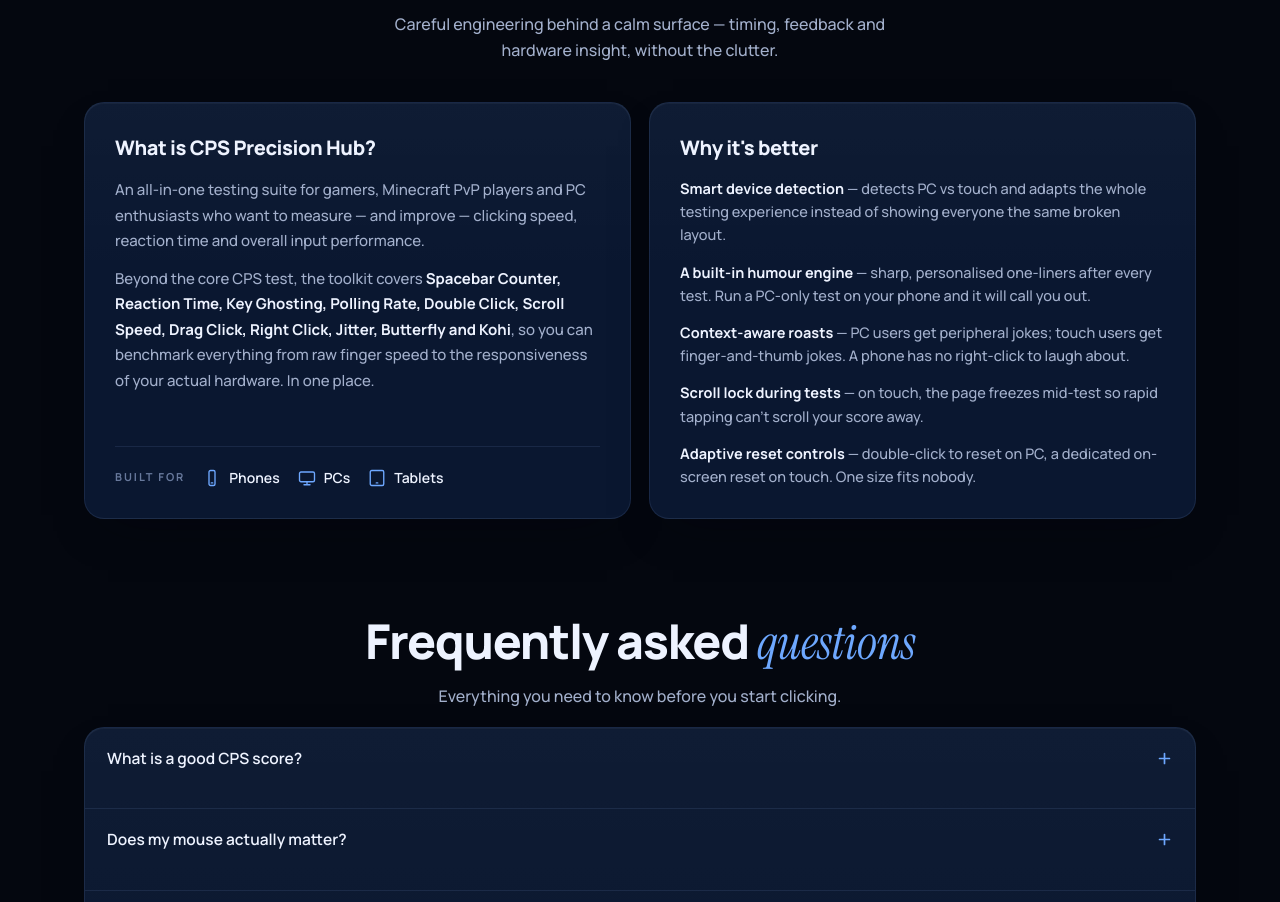
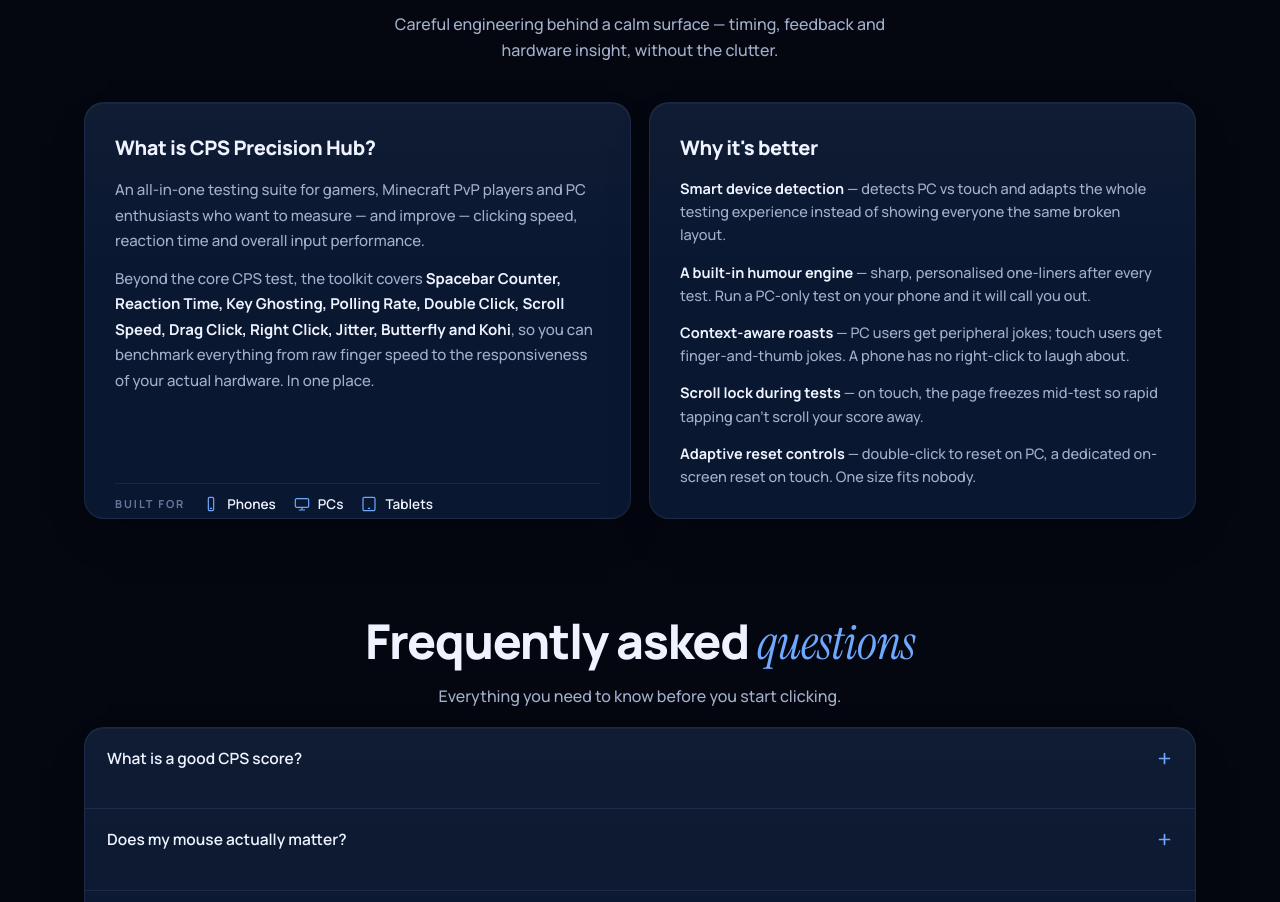
Before and after one commit to JSxtrme/CPS-Precision-Hubv2, a React (Vite) app: page / in a window 1280 px wide. Shown: the part 3863-4765 px from the top of the page. Built offline with nearby package versions, Linux system fonts and the light colour scheme.

Commit message:
Anchor Built for row inside the panel's existing padding so neither panel grows

```diff
--- a/src/preview.css
+++ b/src/preview.css
@@ -397,12 +397,12 @@
 .pv-scope .tool-card .go{ margin-top:16px; font-size:11px; font-weight:700; letter-spacing:.14em; color:var(--accent); text-transform:uppercase; }
 .pv-scope .about{ display:grid; grid-template-columns:1fr 1fr; gap:18px; margin-top:38px; text-align:left; }
 @media (max-width:860px){.pv-scope .about{ grid-template-columns:1fr; }}
-.pv-scope .about .panel{ padding:30px; display:flex; flex-direction:column; }
-.pv-scope .built-for{ margin-top:auto; padding-top:20px; border-top:1px solid var(--line); display:flex; align-items:center; gap:18px; flex-wrap:wrap; }
+.pv-scope .about .panel{ padding:30px; position:relative; }
+.pv-scope .built-for{ position:absolute; left:30px; right:30px; bottom:4px; padding-top:10px; border-top:1px solid var(--line); display:flex; align-items:center; gap:18px; flex-wrap:wrap; }
 .pv-scope .bf-label{ font-size:11px; font-weight:700; letter-spacing:.18em; text-transform:uppercase; color:var(--faint); }
-.pv-scope .bf-item{ display:inline-flex; align-items:center; gap:8px; font-size:14px; font-weight:600; color:var(--text); }
-.pv-scope .bf-item svg{ width:18px; height:18px; color:var(--accent); flex:none; }
-@media (max-width:480px){ .pv-scope .built-for{ gap:10px; } .pv-scope .bf-label{ font-size:10px; letter-spacing:.12em; } .pv-scope .bf-item{ font-size:12.5px; gap:6px; } .pv-scope .bf-item svg{ width:16px; height:16px; } }
+.pv-scope .bf-item{ display:inline-flex; align-items:center; gap:8px; font-size:13.5px; font-weight:600; color:var(--text); }
+.pv-scope .bf-item svg{ width:16px; height:16px; color:var(--accent); flex:none; }
+@media (max-width:480px){ .pv-scope .built-for{ gap:10px; padding-top:8px; } .pv-scope .bf-label{ font-size:10px; letter-spacing:.12em; } .pv-scope .bf-item{ font-size:12.5px; gap:6px; } .pv-scope .bf-item svg{ width:16px; height:16px; } }
 .pv-scope .about h3{ font-weight:800; letter-spacing:-.02em; font-size:20px; margin:0 0 14px; }
 .pv-scope .about p{ color:var(--muted); line-height:1.7; margin:0 0 12px; font-size:15px; font-weight:500; }
 .pv-scope .about p b{ color:var(--text); }
```
